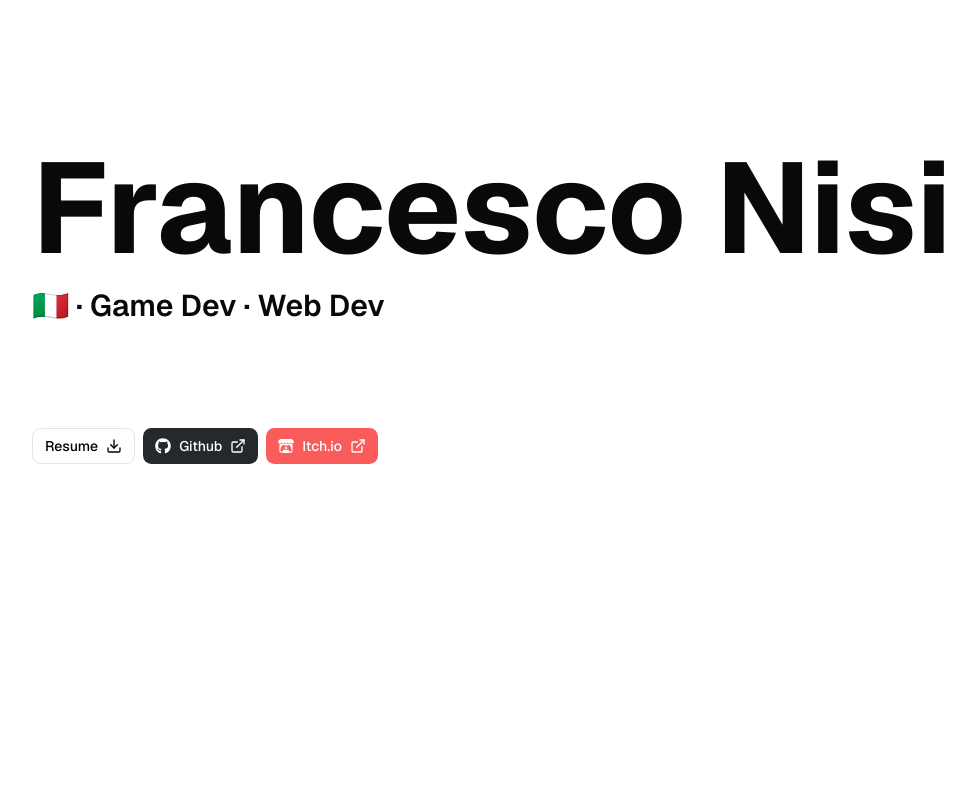
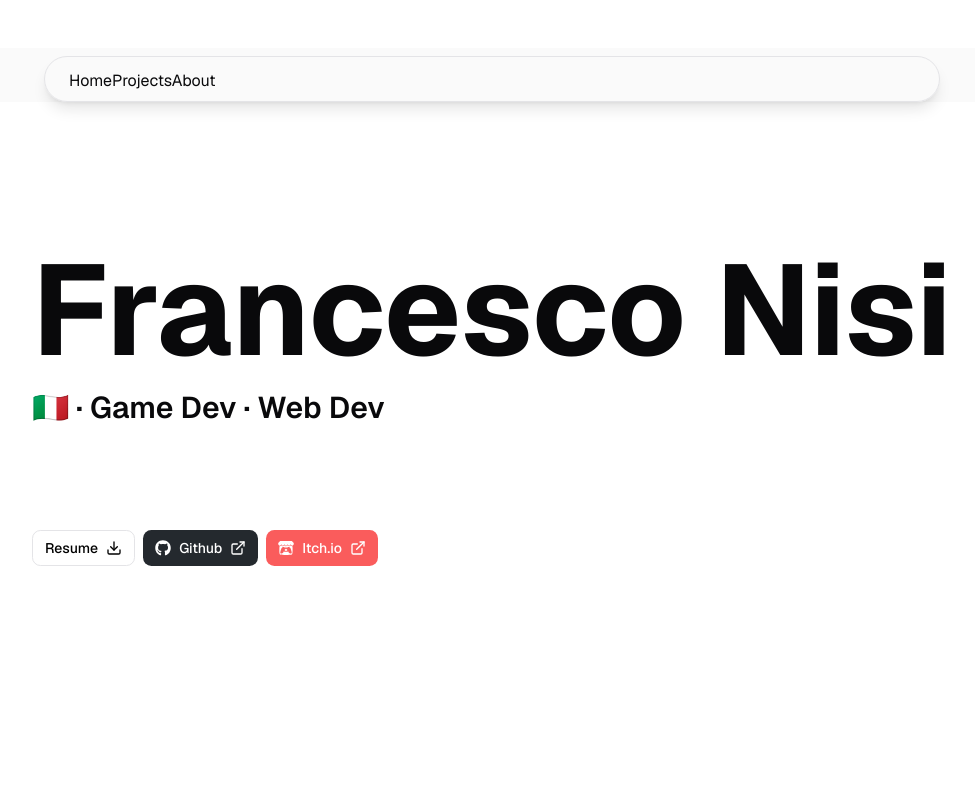
Before and after one commit to Raptor1818/portfolio, a Next.js app: page / in a window 1280 px wide. Shown: the top 800 px of the page, without its empty margins (148-1123 px from the left). Built offline with nearby package versions, Linux system fonts and the light colour scheme.

Commit message:
Added navbar from indie UI
WIP

```diff
--- a/src/app/page.tsx
+++ b/src/app/page.tsx
@@ -1,12 +1,13 @@
 import HeroSection from "@/components/HeroSection";
+import { Navbar } from "@/components/Navbar";
 import ProjectSection from "@/components/ProjectSection";
-import { Card } from "@/components/ui/card";
 
 
 export default function HomePage() {
   return (
     <>
       <main className="flex flex-col gap-12 p-4 md:p-12">
+        <Navbar></Navbar>
         <HeroSection></HeroSection>
 
         <ProjectSection></ProjectSection>
--- /dev/null
+++ b/src/components/Navbar/index.tsx
@@ -0,0 +1,74 @@
+'use client';
+import { FaXTwitter } from 'react-icons/fa6';
+import { FaGithub } from 'react-icons/fa';
+import { Header } from '@/components/header';
+import { Button } from '@/components/ui/button';
+import Link from 'next/link';
+
+const headerLinks = [
+  { name: 'Home', href: '#home' },
+  { name: 'Projects', href: '#projects' },
+  { name: 'About', href: '#about' },
+];
+const icons = [
+  {
+    name: 'Twitter',
+    icon: <FaXTwitter size="14" />,
+    href: 'https://x.com',
+  },
+  {
+    name: 'GitHub',
+    icon: <FaGithub size="14" />,
+    href: 'https://github.com',
+  },
+];
+const HeaderLink = (props: { href: string; name: string }) => {
+  return <Link href={props.href}>{props.name}</Link>;
+};
+export const Navbar = () => (
+  <Header
+    sticky
+    variant={'centered'}
+    desktopItems={
+      <>
+        {headerLinks.map((link, i) => (
+          <HeaderLink key={i} href={link.href} name={link.name} />
+        ))}
+      </>
+    }
+    mobileItems={({ setIsOpen }) => (
+      <>
+        {headerLinks.map((link) => (
+          <Button
+            key={link.href}
+            asChild
+            variant={'outline'}
+            className="w-full rounded-xl justify-center"
+            size="lg"
+            onClick={() => setIsOpen(false)}
+          >
+            <Link href={link.href}>{link.name}</Link>
+          </Button>
+        ))}
+        <div className="flex-row-end w-full gap-3 border-t pt-4 border-dashed">
+          {icons && (
+            <div className="flex-row-center grow gap-2">
+              {icons.map((icon) => (
+                <Button
+                  key={icon.name}
+                  size="icon"
+                  className="rounded-full"
+                  variant={'outline'}
+                  asChild
+                  onClick={() => setIsOpen(false)}
+                >
+                  <Link href={icon.href}>{icon.icon}</Link>
+                </Button>
+              ))}
+            </div>
+          )}
+        </div>
+      </>
+    )}
+  />
+);
--- /dev/null
+++ b/src/components/header.tsx
@@ -0,0 +1,60 @@
+'use client';
+
+import * as React from 'react';
+import { cva, type VariantProps } from 'class-variance-authority';
+import { MobileHeader } from '@/components/mobile-header';
+import { cn } from '@/lib/utils';
+
+const headerVariants = cva('mx-auto', {
+  variants: {
+    variant: {
+      default: 'max-w-7xl',
+      centered:
+        'max-w-4xl rounded-full mt-2 border shadow-lg dark:border-zinc-900',
+    },
+  },
+  defaultVariants: {
+    variant: 'default',
+  },
+});
+
+export interface HeaderProps extends VariantProps<typeof headerVariants> {
+  sticky?: boolean;
+  /**
+   * Items to be displayed on mobile
+   */
+  mobileItems: ({
+    setIsOpen,
+  }: {
+    setIsOpen: (open: boolean) => void;
+  }) => React.ReactNode;
+  /**
+   * Items to be displayed on desktop
+   */
+  desktopItems: React.ReactNode;
+}
+
+//======================================
+export const Header = ({
+  sticky,
+  variant,
+  mobileItems,
+  desktopItems,
+}: HeaderProps) => {
+  return (
+    <header
+      className={cn(
+        'w-full dark:bg-zinc-950/50 backdrop-blur bg-zinc-50',
+        sticky && variant == 'centered' && 'md:sticky top-3',
+        sticky && variant == 'default' && 'md:sticky top-0'
+      )}
+    >
+      <div className={cn('hidden md:block', headerVariants({ variant }))}>
+        <div className="flex-row-start px-6 pb-2 pt-3 w-full gap-2">
+          <nav className="grow flex-row-end gap-3 lg:gap-8">{desktopItems}</nav>
+        </div>
+      </div>
+      <MobileHeader>{mobileItems}</MobileHeader>
+    </header>
+  );
+};
--- /dev/null
+++ b/src/components/mobile-header.tsx
@@ -0,0 +1,51 @@
+'use client';
+
+import { Button } from '@/components/ui/button';
+import { CgClose, CgMenu } from 'react-icons/cg';
+import * as React from 'react';
+import { cn } from '@/lib/utils';
+
+export const MobileHeader = ({
+  children,
+}: {
+  children: ({
+    setIsOpen,
+  }: {
+    /**
+     * Set the open state of the mobile header, use to close the header when a link is clicked
+     */
+    setIsOpen: (open: boolean) => void;
+  }) => React.ReactNode;
+}) => {
+  const [isOpen, setIsOpen] = React.useState(false);
+  return (
+    <div
+      className={cn(
+        'md:hidden px-4 pt-2',
+        isOpen && 'min-h-screen z-40 dark:bg-zinc-950 bg-zinc-50 size-full'
+      )}
+    >
+      <div className="flex-row-between pb-2">
+        <Button
+          onClick={() => setIsOpen(!isOpen)}
+          size="icon"
+          className="rounded-xl"
+          variant={'outline'}
+        >
+          {isOpen ? <CgClose /> : <CgMenu />}
+        </Button>
+      </div>
+
+      <dialog
+        open={isOpen}
+        className={
+          isOpen
+            ? 'animate-popover-in flex flex-col gap-3 h-full w-full pt-4 px-4 bg-inherit'
+            : 'hidden'
+        }
+      >
+        {typeof children === 'function' ? children({ setIsOpen }) : children}
+      </dialog>
+    </div>
+  );
+};
--- /dev/null
+++ b/src/lib/cn.ts
@@ -0,0 +1,6 @@
+import { type ClassValue, clsx } from 'clsx';
+import { twMerge } from 'tailwind-merge';
+
+export function cn(...inputs: ClassValue[]) {
+  return twMerge(clsx(inputs));
+}
```
